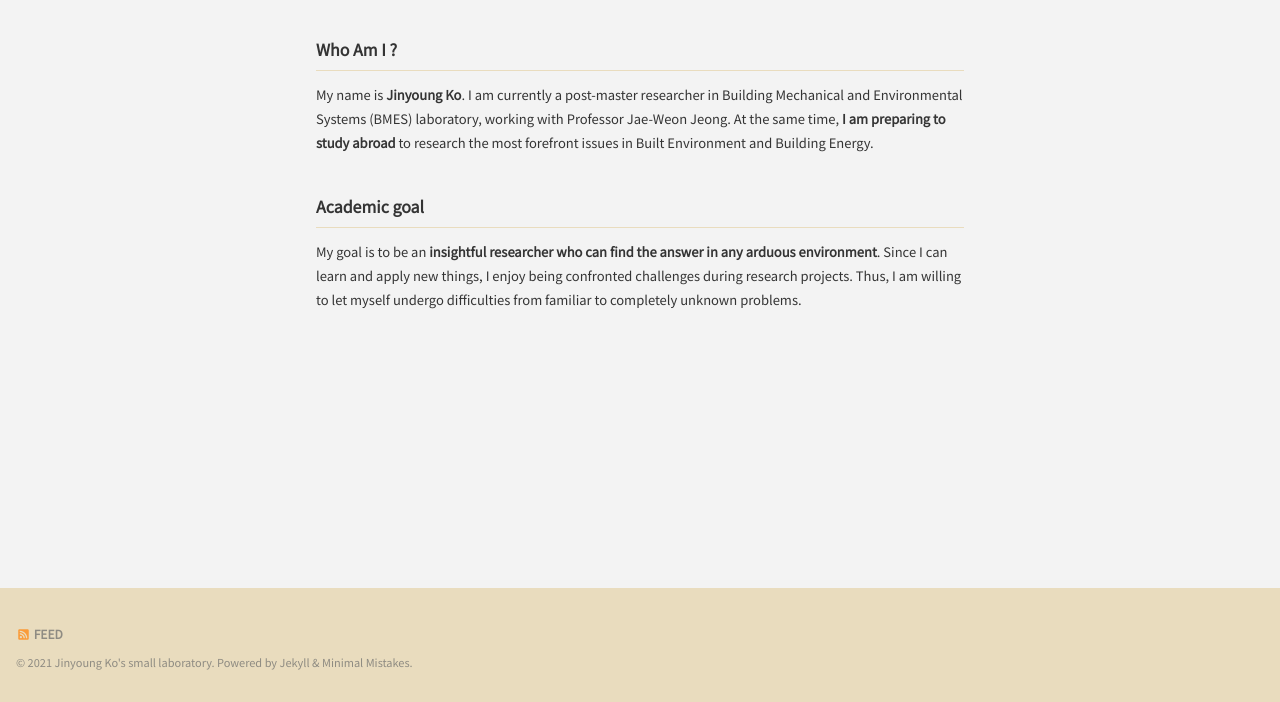
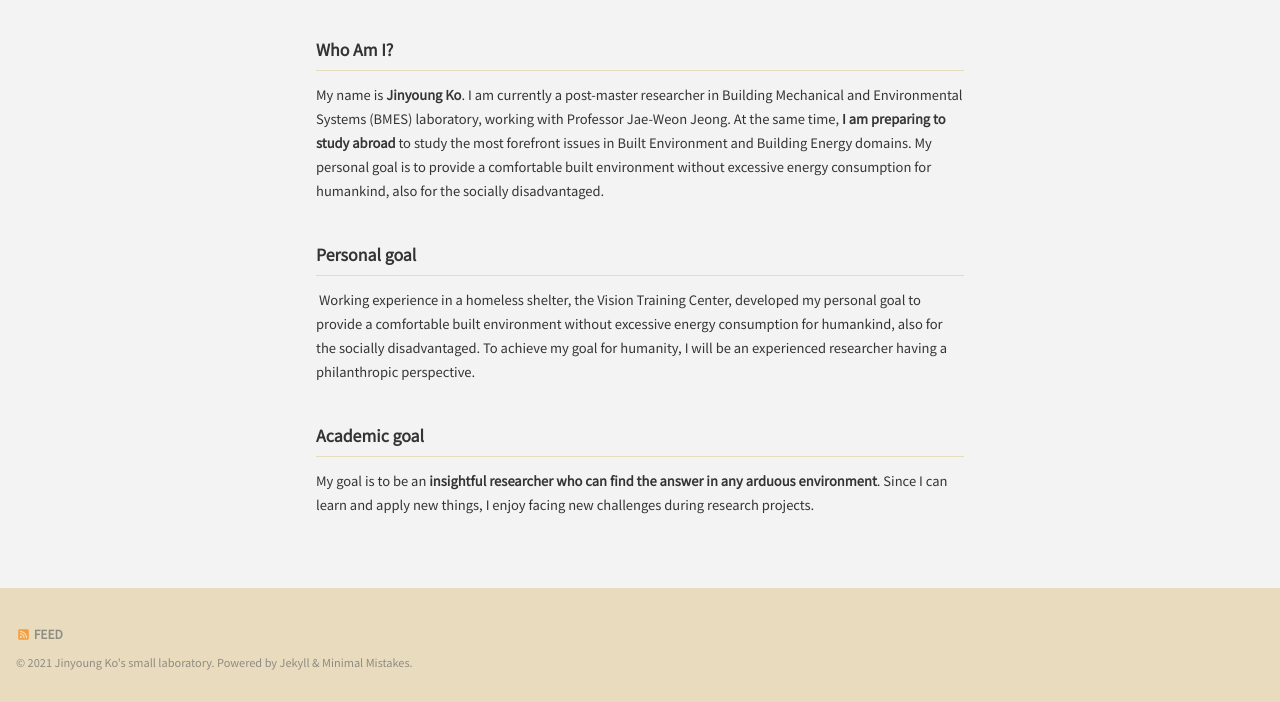
Before and after one commit to jinyoungko96/jinyoungko96.github.io, a Jekyll site: the page built from _pages/01_about.md, in a window 1280 px wide and 1252 px high, cut to the strip 550-1252 px from the top of the window. Built offline with Jekyll 4.4.1, drawn with Linux system fonts in a browser that asks for light colours; cached includes are drawn as plain includes.

Commit message:
Update 01_about.md

```diff
--- a/_pages/01_about.md
+++ b/_pages/01_about.md
@@ -11,21 +11,17 @@ src="..\assets\images\jinyoung_photo.jpg"
 align="center"
 style="display: block; margin: 0 auto; width:307px; height:465px;" >
 
-<!--
-style="float: center; align= center; margin-right: 20px; margin-bottom: 10px; width:307px; height:465px;" -->
+## <font size=3>Who Am I?
 
+<font size=2>My name is <b>Jinyoung Ko</b>. I am currently a post-master researcher in Building Mechanical and Environmental Systems (BMES) laboratory, working with Professor Jae-Weon Jeong. At the same time, <b>I am preparing to study abroad</b> to study the most forefront issues in Built Environment and Building Energy domains. My personal goal is to provide a comfortable built environment without excessive energy consumption for humankind, also for the socially disadvantaged. </font>
 
-<!--
-![Siluet](..\assets\images\siluet.jpg)
--->
+## <font size=3>Personal goal
 
-## <font size=3>Who Am I ?
-
-<font size=2>My name is <b>Jinyoung Ko</b>. I am currently a post-master researcher in Building Mechanical and Environmental Systems (BMES) laboratory, working with Professor Jae-Weon Jeong. At the same time, <b>I am preparing to study abroad</b> to research the most forefront issues in Built Environment and Building Energy. </font>
+<font size=2> Working experience in a homeless shelter, the Vision Training Center, developed my personal goal to provide a comfortable built environment without excessive energy consumption for humankind, also for the socially disadvantaged. To achieve my goal for humanity, I will be an experienced researcher having a philanthropic perspective. </font>
 
 ## <font size=3>Academic goal
 
-<font size=2>My goal is to be an <b>insightful researcher who can find the answer in any arduous environment</b>. Since I can learn and apply new things, I enjoy being confronted challenges during research projects. Thus, I am willing to let myself undergo difficulties from familiar to completely unknown problems. </font>
+<font size=2>My goal is to be an <b>insightful researcher who can find the answer in any arduous environment</b>. Since I can learn and apply new things, I enjoy facing new challenges during research projects. </font>
 
 <!--
 
```
